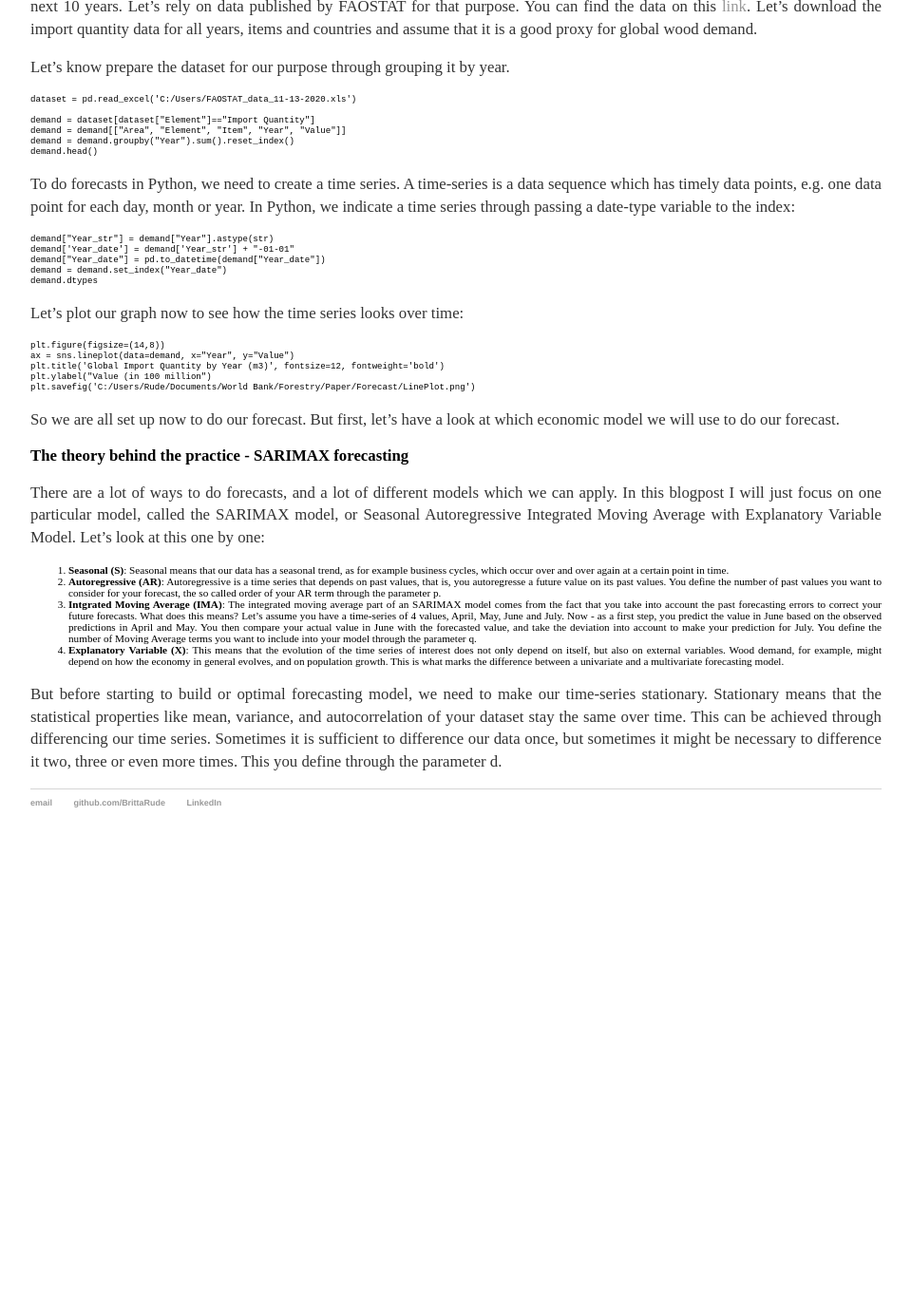
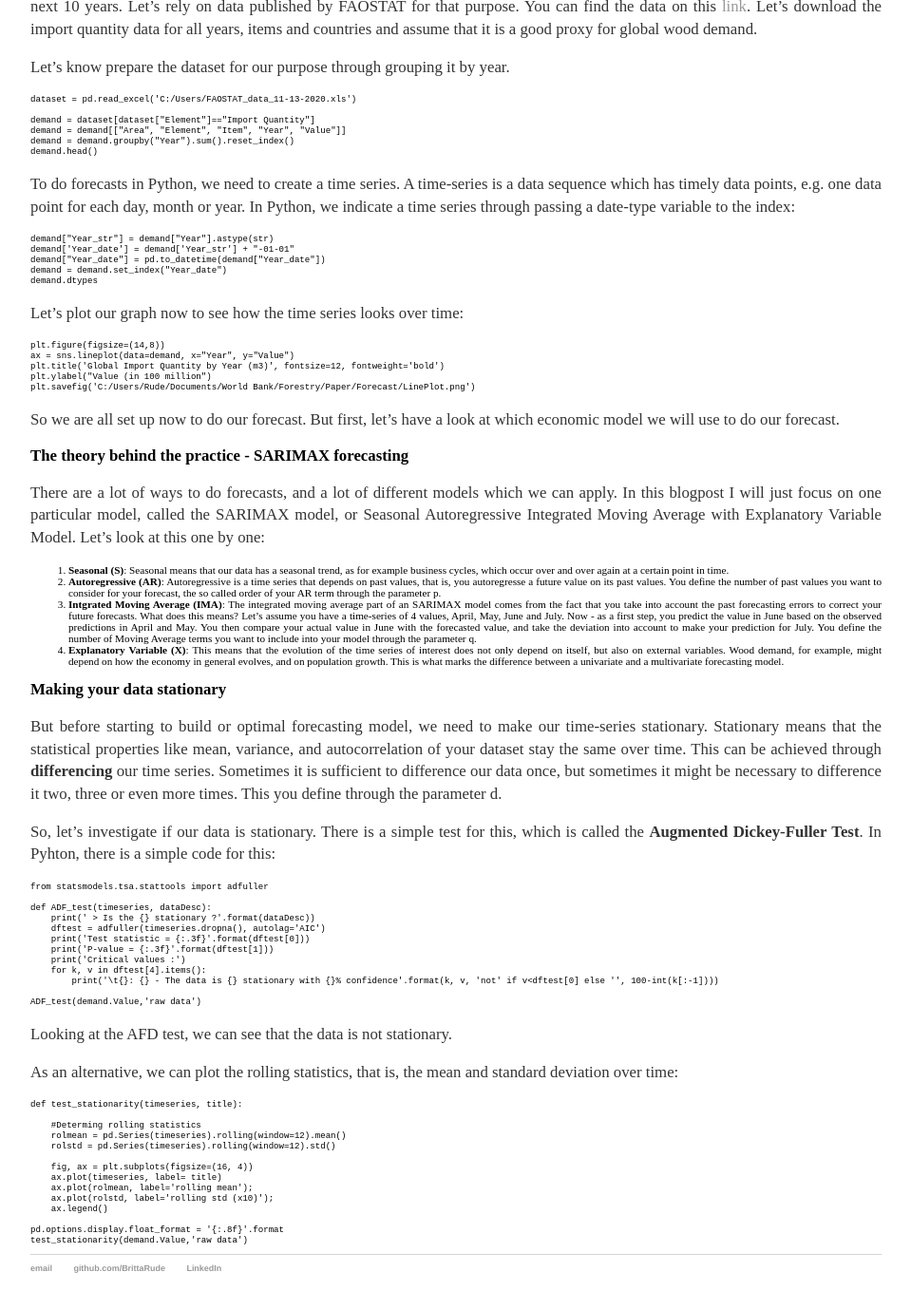
Before and after one commit to BrittaRude/BrittaRude.github.io, a Jekyll site: the page built from inputs_code/_posts/2020-11-22-britta-rude-forecasting-with-python.md, in a window 1280 px wide and 1400 px high, scrolled down 596 px. Shown: the top 1379 px of the window at 95% size, without its empty margins (160-1119 px from the left). Built offline with Jekyll 4.4.1, drawn with Linux system fonts in a browser that asks for light colours; before the commit the page ends 1506 px from its top, so only the background shows below that.

Commit message:
Update 2020-11-22-britta-rude-forecasting-with-python.md

````diff
--- a/inputs_code/_posts/2020-11-22-britta-rude-forecasting-with-python.md
+++ b/inputs_code/_posts/2020-11-22-britta-rude-forecasting-with-python.md
@@ -52,4 +52,43 @@ There are a lot of ways to do forecasts, and a lot of different models which we
 3. <b>Intgrated Moving Average (IMA)</b>: The integrated moving average part of an SARIMAX model comes from the fact that you take into account the past forecasting errors to correct your future forecasts. What does this means? Let's assume you have a time-series of 4 values, April, May, June and July. Now - as a first step, you predict the value in June based on the observed predictions in April and May. You then compare your actual value in June with the forecasted value, and take the deviation into account to make your prediction for July. You define the number of Moving Average terms you want to include into your model through the parameter q.
 4. <b>Explanatory Variable (X)</b>: This means that the evolution of the time series of interest does not only depend on itself, but also on external variables. Wood demand, for example, might depend on how the economy in general evolves, and on population growth. This is what marks the difference between a univariate and a multivariate forecasting model.
 
-But before starting to build or optimal forecasting model, we need to make our time-series stationary. Stationary means that the statistical properties like mean, variance, and autocorrelation of your dataset stay the same over time. This can be achieved through differencing our time series. Sometimes it is sufficient to difference our data once, but sometimes it might be necessary to difference it two, three or even more times. This you define through the parameter d.
+## Making your data stationary
+
+But before starting to build or optimal forecasting model, we need to make our time-series stationary. Stationary means that the statistical properties like mean, variance, and autocorrelation of your dataset stay the same over time. This can be achieved through <b>differencing</b> our time series. Sometimes it is sufficient to difference our data once, but sometimes it might be necessary to difference it two, three or even more times. This you define through the parameter d.
+
+So, let's investigate if our data is stationary. There is a simple test for this, which is called the <b>Augmented Dickey-Fuller Test</b>. In Pyhton, there is a simple code for this:
+
+```python
+from statsmodels.tsa.stattools import adfuller
+
+def ADF_test(timeseries, dataDesc):
+    print(' > Is the {} stationary ?'.format(dataDesc))
+    dftest = adfuller(timeseries.dropna(), autolag='AIC')
+    print('Test statistic = {:.3f}'.format(dftest[0]))
+    print('P-value = {:.3f}'.format(dftest[1]))
+    print('Critical values :')
+    for k, v in dftest[4].items():
+        print('\t{}: {} - The data is {} stationary with {}% confidence'.format(k, v, 'not' if v<dftest[0] else '', 100-int(k[:-1])))
+
+ADF_test(demand.Value,'raw data')
+```
+Looking at the AFD test, we can see that the data is not stationary.
+
+As an alternative, we can plot the rolling statistics, that is, the mean and standard deviation over time:
+
+```python
+def test_stationarity(timeseries, title):
+
+    #Determing rolling statistics
+    rolmean = pd.Series(timeseries).rolling(window=12).mean()
+    rolstd = pd.Series(timeseries).rolling(window=12).std()
+
+    fig, ax = plt.subplots(figsize=(16, 4))
+    ax.plot(timeseries, label= title)
+    ax.plot(rolmean, label='rolling mean');
+    ax.plot(rolstd, label='rolling std (x10)');
+    ax.legend()
+
+pd.options.display.float_format = '{:.8f}'.format
+test_stationarity(demand.Value,'raw data')
+```
````
